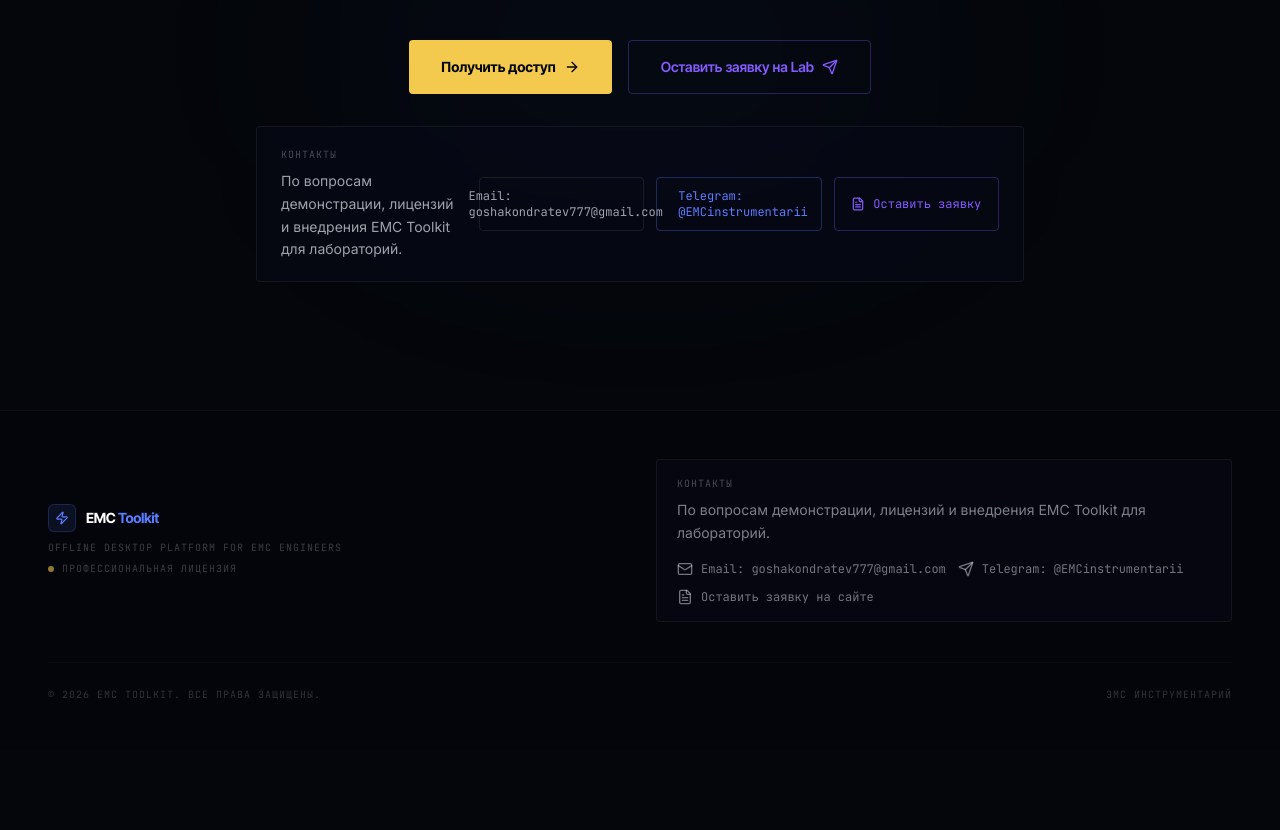
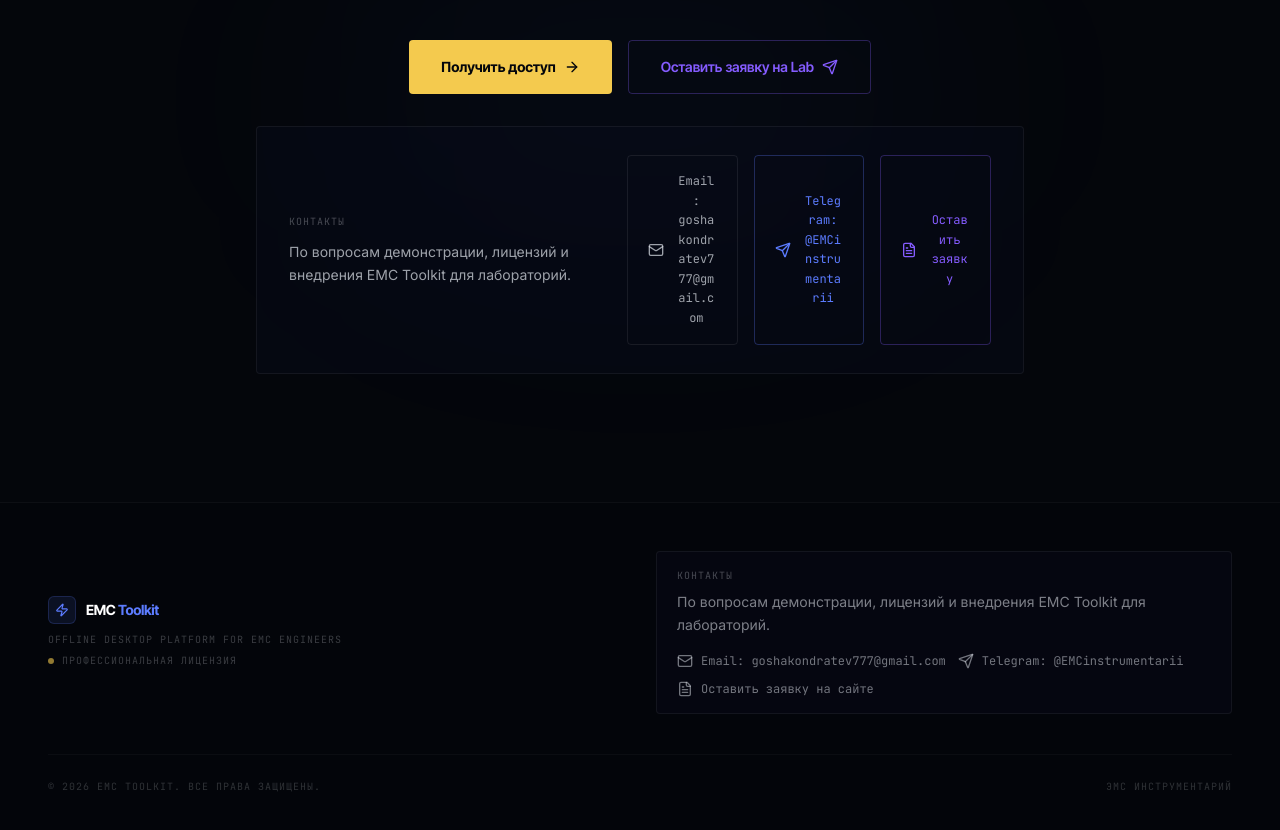
Before and after one commit to gosha01071997/emctoolkit-site, a React (Vite) app: page / in a window 1280 px wide. Shown: the part 8485-9315 px from the top of the page. Before the commit the page ends 9235 px from the top, so only its background shows below. Built offline with nearby package versions, Linux system fonts and the light colour scheme; the HTML template or start-up script is replaced by a standard one.

Commit message:
Improve CTA contact panel layout

```diff
--- a/src/components/landing/CTASection.jsx
+++ b/src/components/landing/CTASection.jsx
@@ -58,37 +58,37 @@ export default function CTASection() {
           </div>
 
           {/* Contact block */}
-          <div className="w-full text-left px-6 py-5 border border-white/[0.06] rounded-sm bg-navy/30">
-            <div className="flex flex-col lg:flex-row lg:items-center lg:justify-between gap-5">
-              <div>
-                <p className="font-mono text-[10px] text-data/30 uppercase tracking-widest mb-2">Контакты</p>
+          <div className="relative left-1/2 w-[min(100%,calc(100vw-3rem))] max-w-5xl -translate-x-1/2 text-left px-5 py-5 sm:px-6 sm:py-6 lg:px-8 lg:py-7 border border-white/[0.06] rounded-sm bg-navy/30">
+            <div className="flex flex-col xl:flex-row xl:items-stretch xl:justify-between gap-6 lg:gap-7">
+              <div className="flex flex-col justify-center xl:max-w-[310px]">
+                <p className="font-mono text-[10px] text-data/30 uppercase tracking-widest mb-3">Контакты</p>
                 <p className="text-data/70 text-sm leading-relaxed">
                   По вопросам демонстрации, лицензий и внедрения EMC Toolkit для лабораторий.
                 </p>
               </div>
-              <div className="grid sm:grid-cols-3 gap-3 lg:min-w-[520px]">
+              <div className="grid grid-cols-1 md:grid-cols-3 gap-3 lg:gap-4 xl:flex-1">
                 <a
                   href={`mailto:${EMAIL}`}
-                  className="inline-flex items-center justify-center gap-2 px-4 py-2.5 border border-white/[0.08] text-data/70 font-mono text-xs rounded-sm hover:text-electric hover:bg-electric/10 hover:border-electric/30 transition-all"
+                  className="group/contact inline-flex min-w-0 min-h-[74px] items-center justify-center gap-3 px-5 py-4 border border-white/[0.08] text-data/70 font-mono text-xs rounded-sm hover:text-electric hover:bg-electric/10 hover:border-electric/30 transition-all"
                 >
-                  <Mail className="w-3.5 h-3.5" />
-                  Email: {EMAIL}
+                  <Mail className="w-4 h-4 shrink-0" />
+                  <span className="min-w-0 text-center leading-relaxed break-words">Email: {EMAIL}</span>
                 </a>
                 <a
                   href={TELEGRAM_URL}
                   target="_blank"
                   rel="noopener noreferrer"
-                  className="inline-flex items-center justify-center gap-2 px-4 py-2.5 border border-electric/30 text-electric font-mono text-xs rounded-sm hover:bg-electric/10 hover:border-electric/50 transition-all"
+                  className="group/contact inline-flex min-w-0 min-h-[74px] items-center justify-center gap-3 px-5 py-4 border border-electric/30 text-electric font-mono text-xs rounded-sm hover:bg-electric/10 hover:border-electric/50 transition-all"
                 >
-                  <Send className="w-3.5 h-3.5" />
-                  Telegram: {TELEGRAM_HANDLE}
+                  <Send className="w-4 h-4 shrink-0" />
+                  <span className="min-w-0 text-center leading-relaxed break-words">Telegram: {TELEGRAM_HANDLE}</span>
                 </a>
                 <button
                   onClick={() => setModal('lab')}
-                  className="inline-flex items-center justify-center gap-2 px-4 py-2.5 border border-violet/30 text-violet font-mono text-xs rounded-sm hover:bg-violet/10 hover:border-violet/50 transition-all"
+                  className="group/contact inline-flex min-w-0 min-h-[74px] items-center justify-center gap-3 px-5 py-4 border border-violet/30 text-violet font-mono text-xs rounded-sm hover:bg-violet/10 hover:border-violet/50 transition-all"
                 >
-                  <FileText className="w-3.5 h-3.5" />
-                  Оставить заявку
+                  <FileText className="w-4 h-4 shrink-0" />
+                  <span className="min-w-0 text-center leading-relaxed break-words">Оставить заявку</span>
                 </button>
               </div>
             </div>
```
